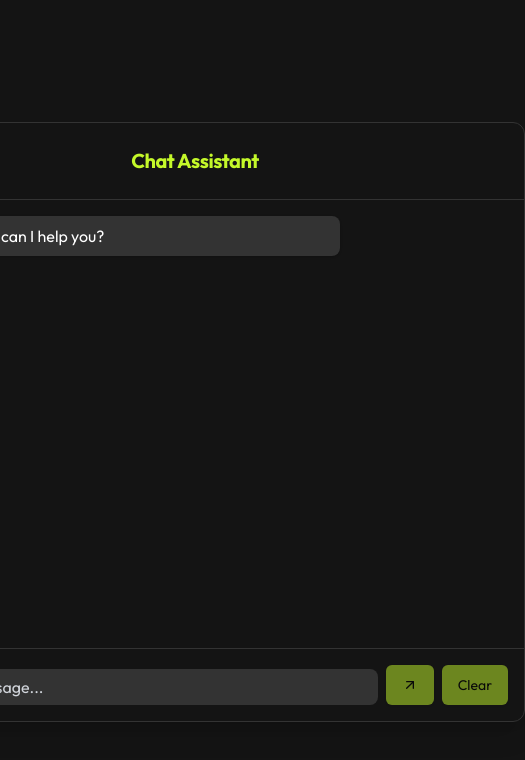
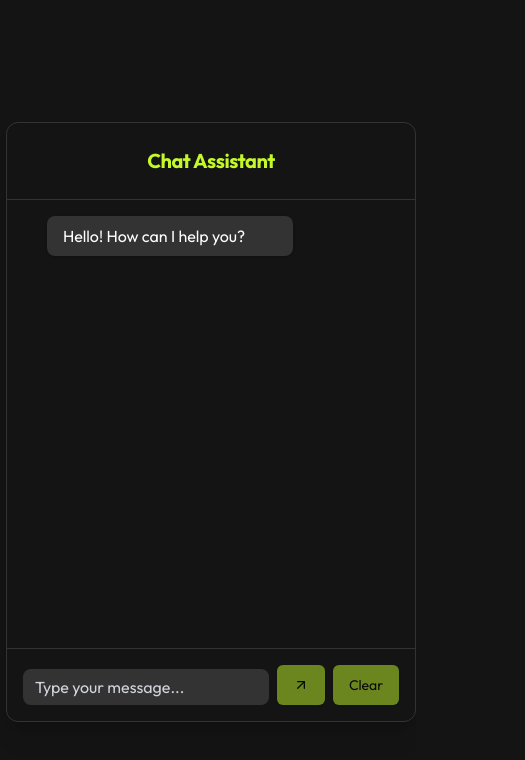
Before and after one commit to SaiDineshKopparthi/React-Chatbot, a React (Vite) app in the folder react-chatbot/: page / in a window 390 px wide. Shown: the top 760 px of the page, 525 px wide, since content can reach past the window. Built offline with nearby package versions, Linux system fonts and the light colour scheme.

Commit message:
Chatbox responsive

```diff
--- a/react-chatbot/src/App.jsx
+++ b/react-chatbot/src/App.jsx
@@ -2,8 +2,10 @@ import Chatbot from "./components/Chatbot/Chatbot";
 
 export default function App() {
   return (
-    <div className="min-h-screen flex items-center justify-center bg-[var(--Gray-900)]">
-      <Chatbot />
+    <div className="min-h-screen flex items-center justify-center bg-[var(--Gray-900)] p-4">
+      <div className="w-full max-w-3xl">
+        <Chatbot />
+      </div>
     </div>
   );
 }
--- a/react-chatbot/src/components/Chatbot/Chatbot.jsx
+++ b/react-chatbot/src/components/Chatbot/Chatbot.jsx
@@ -8,7 +8,7 @@ import { Card, CardHeader, CardContent } from "@/components/ui/card";
 function StartupScreen({ fadingOut }) {
   return (
     <div
-      className={`flex flex-col items-center justify-center h-[600px] min-w-[660px] rounded-2xl bg-[var(--Gray-800)] text-[var(--White)] shadow-xl border border-[var(--Gray-700)] ${fadingOut ? "animate-fadeOut" : "animate-fadeIn"
+      className={`flex flex-col items-center justify-center text-[var(--White)] shadow-xl ${fadingOut ? "animate-fadeOut" : "animate-fadeIn"
         }`}
     >
       <h1 className="text-2xl font-bold text-[var(--Green)] mb-4">Welcome</h1>
@@ -70,7 +70,7 @@ export default function Chatbot() {
     setIsTyping(true);
 
     try {
-      const res = await fetch("http://localhost:3002/chat", {
+      const res = await fetch("https://chatbot-backend-826723631076.us-central1.run.app/chat", {
         method: "POST",
         headers: { "Content-Type": "application/json" },
         body: JSON.stringify({ prompt: text }),
@@ -103,7 +103,9 @@ export default function Chatbot() {
   return (
     <Card
       className="
-        min-w-[660px]
+        w-[660px]
+        max-[720px]:w-full
+        max-[720px]:mx-4
         h-[600px]
         rounded-2xl shadow-xl border border-[var(--Gray-700)]
         bg-card text-card-foreground flex flex-col
```
Also changed, not shown: 1 other file (tests, documents, lock files or other folders).
